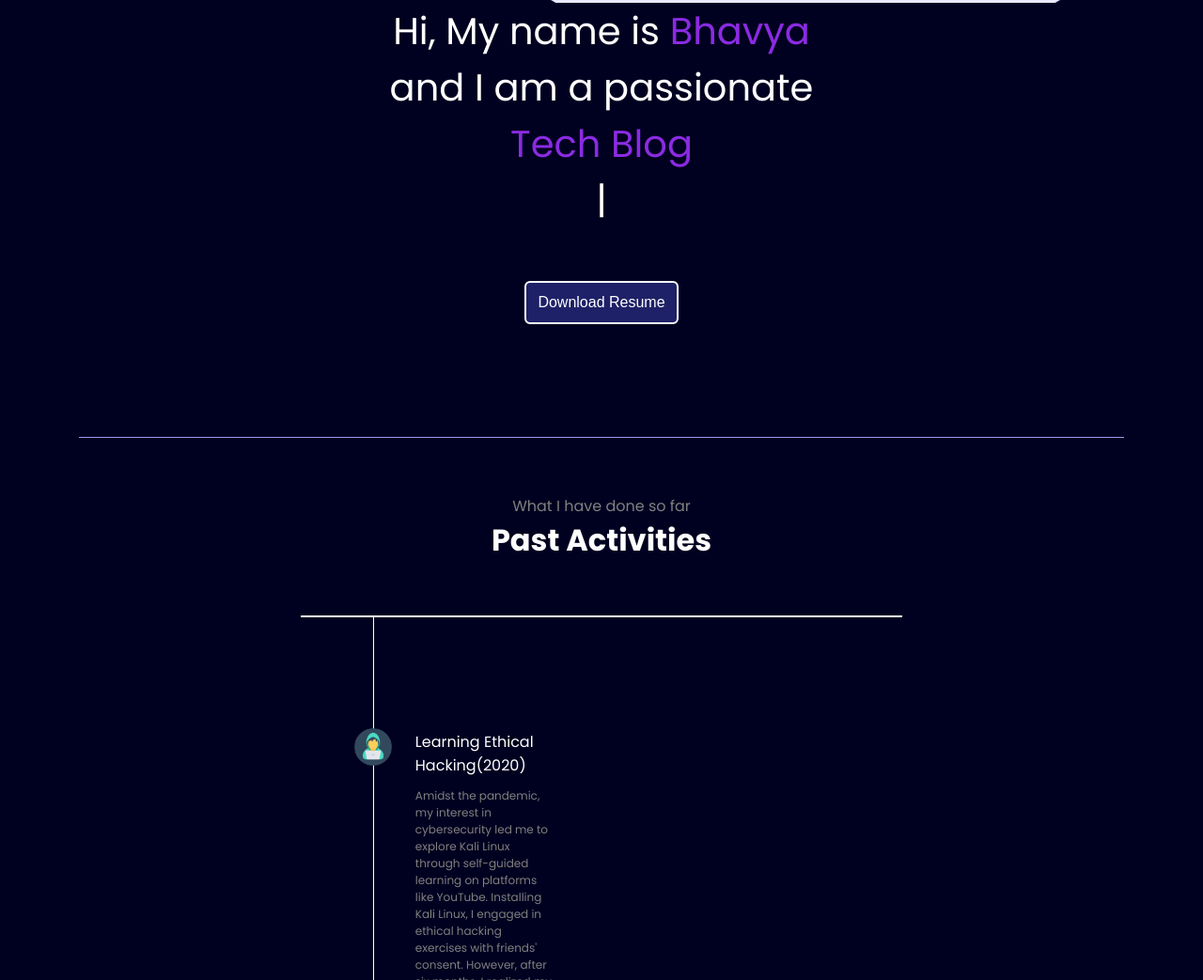
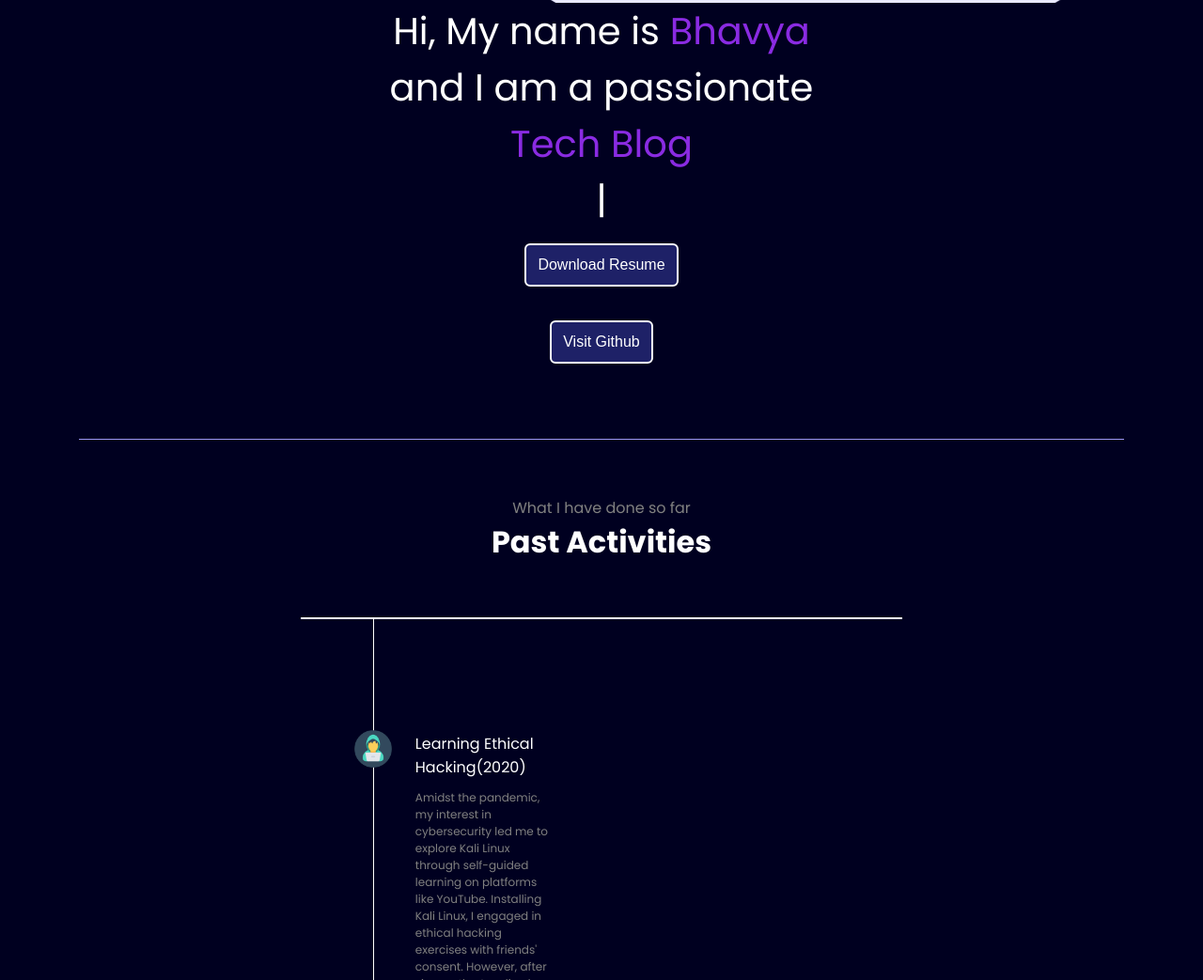
Before and after one commit to Dragoon-BMS/Portfolio, a plain HTML site: page index.html in a window 1280 px wide. Shown: the part 952-1995 px from the top of the page at 94% size. Drawn offline with nearby package versions, Linux system fonts and the light colour scheme.

Commit message:
Add files via upload

```diff
--- a/index.html
+++ b/index.html
@@ -62,19 +62,24 @@
         margin: 80px 0;
       }
 
-      .firstSection > div {
+      .leftSection {
         width: 30%;
-      }
-
-      .leftSection {
         font-size: 2.5rem;
       }
 
-      .leftSection .buttons {
-        padding: 40px 0;
+      .buttons {
+        display: flex;
+        justify-content: center;
       }
 
-      .leftSection .btn {
+      .button-container {
+        display: flex;
+        flex-direction: column; /* Stack buttons vertically */
+        align-items: center; /* Center buttons vertically */
+        gap: 20px; /* Adjust the gap as needed */
+      }
+
+      .btn {
         padding: 12px;
         background: #1e2167;
         color: white;
@@ -84,9 +89,14 @@
         cursor: pointer;
       }
 
+      .rightSection {
+        width: 30%; /* Adjust the width as needed */
+      }
+
       .rightSection img {
-        width: 110%;
+        width: 110%; /* Adjust the width as needed */
       }
+
       .purple {
         color: blueviolet;
       }
@@ -235,17 +245,26 @@
       <section class="firstSection">
         <div class="leftSection">
           <div>Hi, My name is <span class="purple">Bhavya</span></div>
-
           <div>and I am a passionate</div>
           <span id="element"></span>
           <div class="buttons">
-           <a href=resume.html> <button class="btn">Download Resume</button></a>
+            <div class="button-container">
+              <a
+                href="https://docs.google.com/document/d/e/2PACX-1vTdxacCj7bEMZiNV5-Y9a01AGNpR0VwwACnHZCBKoqTBW85AAHDWgk9eUOd5TY7_w/pub"
+              >
+                <button class="btn">Download Resume</button>
+              </a>
+              <a href="https://github.com/Dragoon-BMS?tab=repositories">
+                <button class="btn">Visit Github</button>
+              </a>
+            </div>
           </div>
         </div>
         <div class="rightSection">
           <img src="bg.png" alt="" />
         </div>
       </section>
+
       <div id="middle"><hr /></div>
       <section class="secondSection">
         <span class="text-gray">What I have done so far</span>
@@ -289,28 +308,48 @@
             <img class="image-top" src="chat.png" alt="" />
             <div class="vertical-title">Built a real-time chat forum(2022)</div>
             <div class="vertical-desc">
-              At the request of a friend concerned about privacy from his parents, I developed a web-based chat forum for discreet communication with his girlfriend. While the platform served its purpose, their relationship ultimately ended in a breakup. Nevertheless, I successfully fulfilled my friend's request for a secure and private means of communication.
+              At the request of a friend concerned about privacy from his
+              parents, I developed a web-based chat forum for discreet
+              communication with his girlfriend. While the platform served its
+              purpose, their relationship ultimately ended in a breakup.
+              Nevertheless, I successfully fulfilled my friend's request for a
+              secure and private means of communication.
             </div>
           </div>
           <div class="vertical">
             <img class="image-top" src="news.png" alt="" />
             <div class="vertical-title">Built a news reading website(2022)</div>
             <div class="vertical-desc">
-              Responding to my father's advice on staying informed, I created a custom news website tailored to my preferences. This personalized platform not only provided a more accessible news experience but also helped me cultivate a consistent habit of staying updated on current affairs.
+              Responding to my father's advice on staying informed, I created a
+              custom news website tailored to my preferences. This personalized
+              platform not only provided a more accessible news experience but
+              also helped me cultivate a consistent habit of staying updated on
+              current affairs.
             </div>
           </div>
           <div class="vertical">
             <img class="image-top" src="Youtube.png" alt="" />
             <div class="vertical-title">Started a Youtube channel(2023)</div>
             <div class="vertical-desc">
-              Passionate about anime, I noticed a lack of English-subtitled trailers for upcoming releases on YouTube. Leveraging my five years of experience in the anime community, I launched a YouTube channel dedicated to producing accurate, professionally subtitled trailers. This endeavor not only filled a gap but also prompted me to acquire skills in video and photo editing for enhanced content presentation.
+              Passionate about anime, I noticed a lack of English-subtitled
+              trailers for upcoming releases on YouTube. Leveraging my five
+              years of experience in the anime community, I launched a YouTube
+              channel dedicated to producing accurate, professionally subtitled
+              trailers. This endeavor not only filled a gap but also prompted me
+              to acquire skills in video and photo editing for enhanced content
+              presentation.
             </div>
           </div>
           <div class="vertical">
             <img class="image-top" src="blogger.png" alt="" />
             <div class="vertical-title">Started a Tech Blog(2023)</div>
             <div class="vertical-desc">
-              In late 2023, the supposed discovery of LK99 as a room-temperature superconductor was debunked, highlighting widespread inaccuracies in tech reporting as I found many articles with incomplete information. This realization prompted the launch of my own tech blog, committed to providing concise and current industry news, addressing the prevailing issue of incomplete information.
+              In late 2023, the supposed discovery of LK99 as a room-temperature
+              superconductor was debunked, highlighting widespread inaccuracies
+              in tech reporting as I found many articles with incomplete
+              information. This realization prompted the launch of my own tech
+              blog, committed to providing concise and current industry news,
+              addressing the prevailing issue of incomplete information.
             </div>
           </div>
         </div>
```
